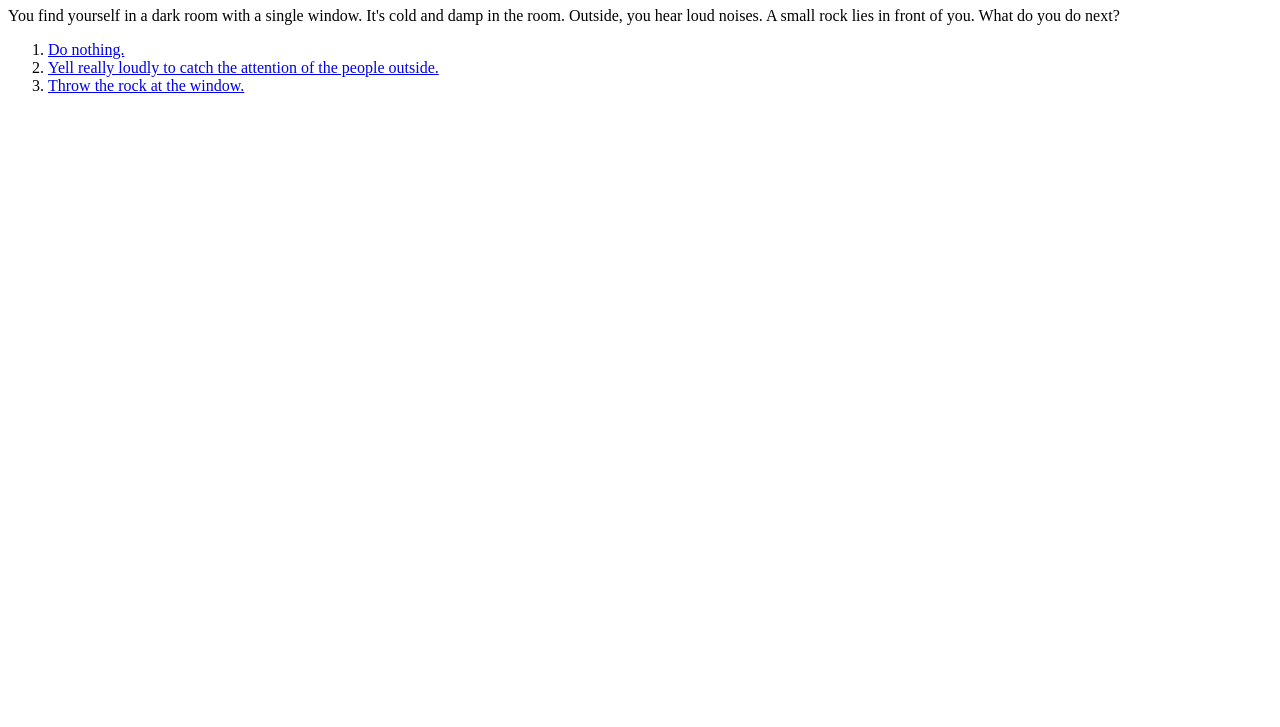
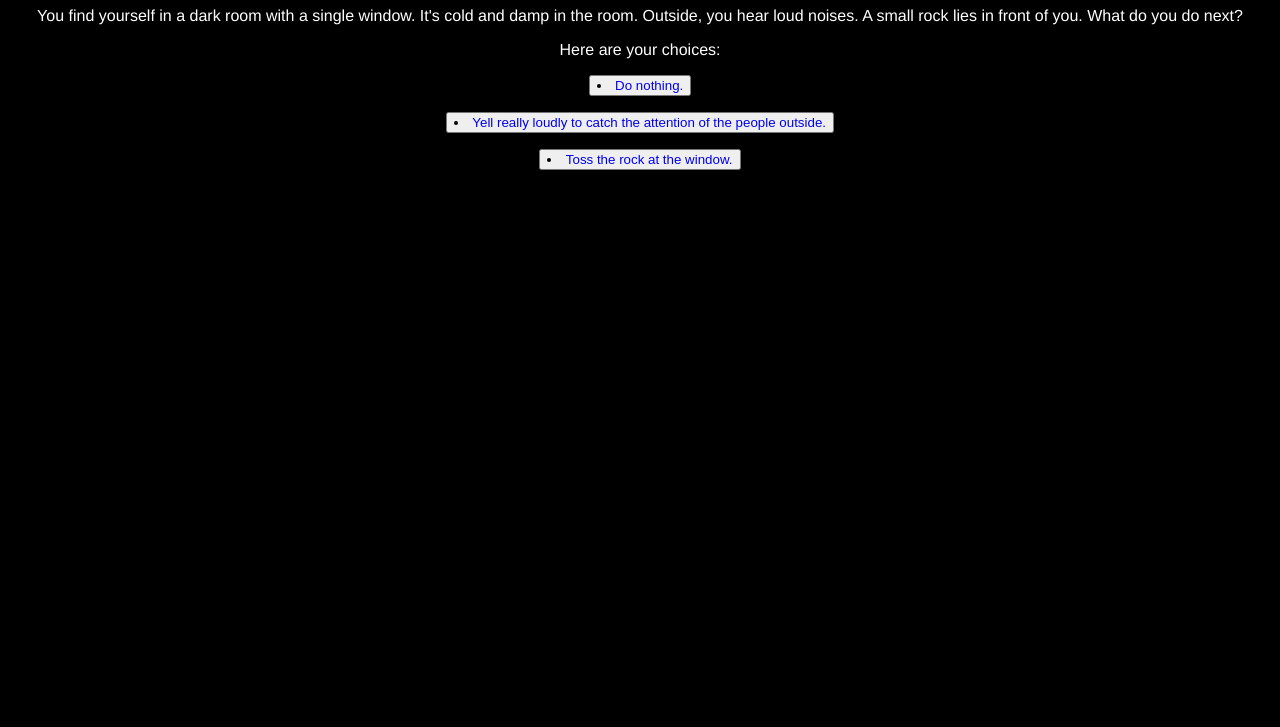
Before and after one commit to toripeng/AdventureGameVP, a plain HTML site: page nextpage.html in a window 1280 px wide. Shown: the part 73-800 px from the top of the page. Drawn offline with Linux system fonts and the light colour scheme.

Commit message:
added buttons to index and next pg

```diff
--- a/nextpage.html
+++ b/nextpage.html
@@ -9,12 +9,78 @@
         It's cold and damp in the room. Outside, you hear loud noises. A small rock lies in front of you. What do you do next?
 
     </p>
-    <p>
-            <ol>
-                   <li><a href="donothing.html">Do nothing.</a></li>
-                   <li><a href="yell.html">Yell really loudly to catch the attention of the people outside.</a></li>
-                   <li><a href="throwrock.html">Throw the rock at the window.</a></li>
-            </ol>
+    <p> Here are your choices:</p>
+
+     <p>
+        <button class="fancy-button">
+            <li><a href="donothing.html">Do nothing.</a></li>
+
+                <style>
+                    a:link {
+                        text-decoration: none;
+                        }
+                    a:visited {
+                        text-decoration: none;
+                        }
+                    a:hover {
+                        text-decoration: underline;
+                        }
+                    a:active {
+                        text-decoration: underline;
+                        }
+                </style>
+
+            </button>
+        </p>
+        <p>
+        <button class="fancy-button">
+            <li><a href="yell.html">Yell really loudly to catch the attention of the people outside.</a></li>
+            <style>
+                a:link {
+                    text-decoration: none;
+                    }
+                a:visited {
+                    text-decoration: none;
+                    }
+                a:hover {
+                    text-decoration: underline;
+                    }
+                a:active {
+                    text-decoration: underline;
+                    }
+            </style>
+        </button>
+        </p>
+
+         <p> <button class="fancy-button">
+            <li><a href="throwrock.html">Toss the rock at the window.</a></li>
+            <style>
+                a:link {
+                    text-decoration: none;
+                    }
+                a:visited {
+                    text-decoration: none;
+                    }
+                a:hover {
+                    text-decoration: underline;
+                    }
+                a:active {
+                    text-decoration: underline;
+                    }
+            </style>
+        </button>
+        </p>
+
+
 
     </p>
+    <style>
+        body{
+            background-color: black;
+            font-family: 'Franklin Gothic Medium';
+            text-align: center;
+            color: white;
+        }
+
+    </style>
 </body>
```
Also changed, not shown: index.html (+21 -1 lines).
